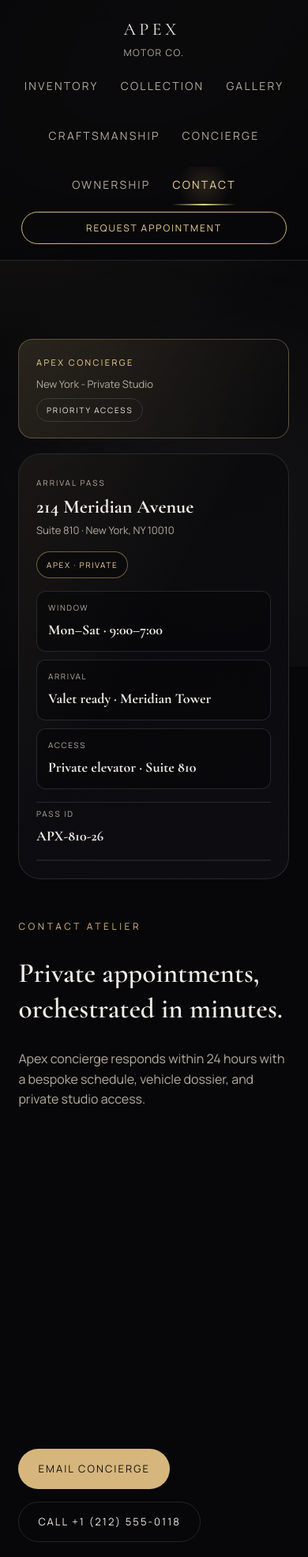
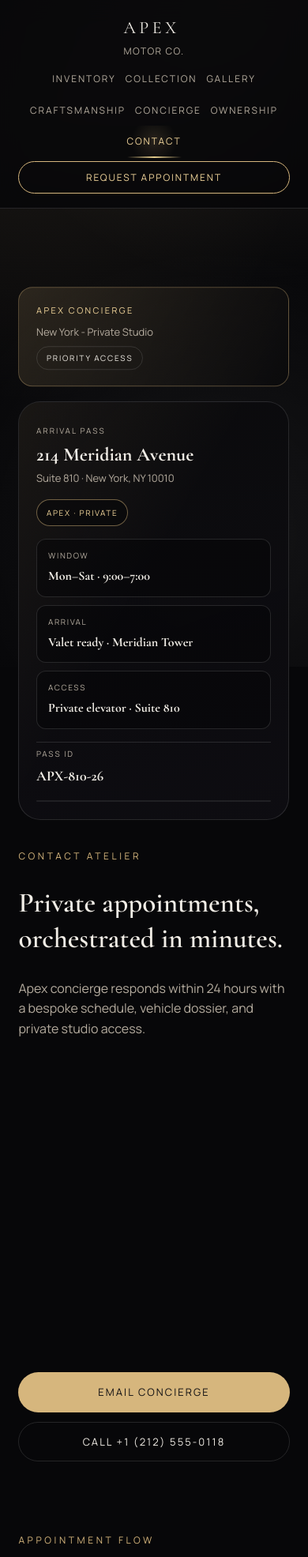
Before and after one commit to hgarg1/GPT-Codex-Dealership, a website built with Vite: page contact.html in a window 390 px wide. Shown: the top 1971 px of the page at 79% size. Built offline with nearby package versions, Linux system fonts and the light colour scheme.

Commit message:
Add mobile tweaks and icons

```diff
--- a/collection.html
+++ b/collection.html
@@ -2,7 +2,14 @@
 <html lang="en">
   <head>
     <meta charset="UTF-8" />
-    <meta name="viewport" content="width=device-width, initial-scale=1.0" />
+
+    <link rel="icon" type="image/svg+xml" href="/GPT-Codex-Dealership/icons/favicon.svg" />
+    <link rel="icon" type="image/png" sizes="32x32" href="/GPT-Codex-Dealership/icons/favicon-32.png" />
+    <link rel="icon" type="image/png" sizes="16x16" href="/GPT-Codex-Dealership/icons/favicon-16.png" />
+    <link rel="apple-touch-icon" sizes="180x180" href="/GPT-Codex-Dealership/icons/apple-touch-icon.png" />
+    <link rel="manifest" href="/GPT-Codex-Dealership/icons/site.webmanifest" />
+    <link rel="mask-icon" href="/GPT-Codex-Dealership/icons/safari-pinned-tab.svg" color="#d6b67d" />
+    <meta name="theme-color" content="#0a0a0c" />
     <meta
       name="description"
       content="Discover the Apex Motor Co. signature collection of luxury grand touring and performance vehicles."
--- a/contact.html
+++ b/contact.html
@@ -2,7 +2,14 @@
 <html lang="en">
   <head>
     <meta charset="UTF-8" />
-    <meta name="viewport" content="width=device-width, initial-scale=1.0" />
+
+    <link rel="icon" type="image/svg+xml" href="/GPT-Codex-Dealership/icons/favicon.svg" />
+    <link rel="icon" type="image/png" sizes="32x32" href="/GPT-Codex-Dealership/icons/favicon-32.png" />
+    <link rel="icon" type="image/png" sizes="16x16" href="/GPT-Codex-Dealership/icons/favicon-16.png" />
+    <link rel="apple-touch-icon" sizes="180x180" href="/GPT-Codex-Dealership/icons/apple-touch-icon.png" />
+    <link rel="manifest" href="/GPT-Codex-Dealership/icons/site.webmanifest" />
+    <link rel="mask-icon" href="/GPT-Codex-Dealership/icons/safari-pinned-tab.svg" color="#d6b67d" />
+    <meta name="theme-color" content="#0a0a0c" />
     <meta
       name="description"
       content="Contact Apex Motor Co. to schedule a private appointment or request concierge support."
--- a/src/style.css
+++ b/src/style.css
@@ -33,6 +33,7 @@ body {
   min-height: 100vh;
   line-height: 1.6;
   overflow-x: hidden;
+  -webkit-text-size-adjust: 100%;
 }
 
 body::before {
@@ -2077,3 +2078,65 @@ textarea:focus {
     position: relative;
   }
 }
+@media (max-width: 820px) {
+  .site-header {
+    padding: 18px 6vw;
+  }
+
+  .nav {
+    gap: 16px;
+    font-size: 12px;
+  }
+
+  .nav a {
+    padding: 4px 0;
+  }
+
+  .hero,
+  .contact-hero {
+    gap: 36px;
+  }
+
+  .hero-actions,
+  .contact-meta,
+  .contact-panels {
+    gap: 12px;
+  }
+}
+
+@media (max-width: 560px) {
+  .site-header {
+    gap: 12px;
+  }
+
+  .nav {
+    gap: 12px;
+    justify-content: center;
+  }
+
+  .hero-actions {
+    flex-direction: column;
+    align-items: stretch;
+  }
+
+  .btn {
+    width: 100%;
+  }
+
+  .contact-meta {
+    grid-template-columns: 1fr;
+  }
+
+  .contact-panels {
+    grid-template-columns: 1fr;
+  }
+
+  .schedule-dates {
+    grid-auto-columns: minmax(120px, 1fr);
+  }
+
+  .pass-meta-item strong,
+  .address-block strong {
+    font-size: 16px;
+  }
+}
```
Also changed, not shown: concierge.html (+8 -1 lines), confirmation.html (+8 -1 lines), craftsmanship.html (+8 -1 lines), gallery.html (+8 -1 lines), index.html (+8 -1 lines), inventory.html (+8 -1 lines), ownership.html (+8 -1 lines), public/icons/apple-touch-icon.png (added), public/icons/favicon-16.png (added), public/icons/favicon-32.png (added), public/icons/favicon.svg (added), public/icons/icon-192.png (added), public/icons/icon-512.png (added), public/icons/safari-pinned-tab.svg (added), 1 more files.
